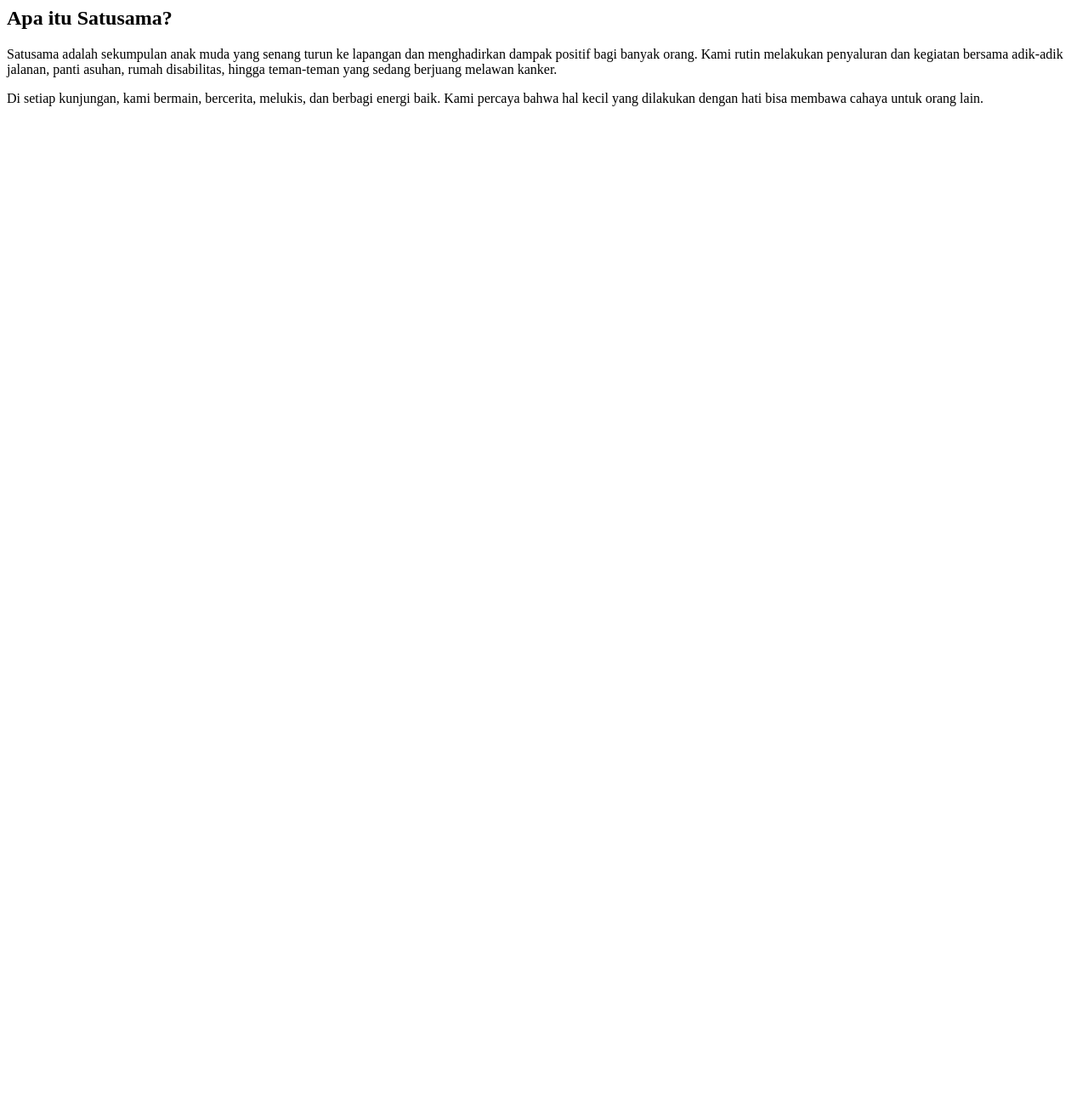
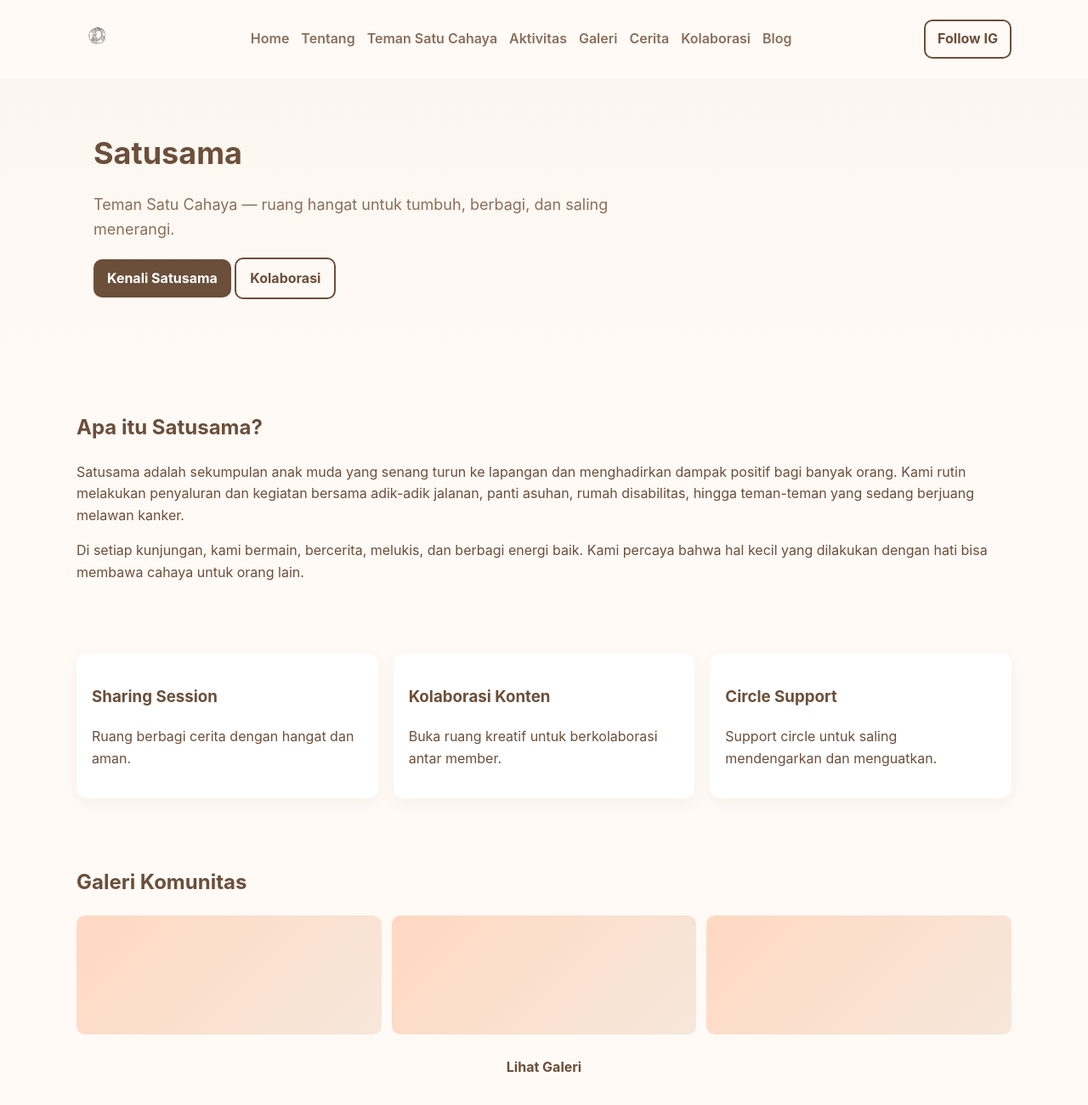
Before and after one commit to dengansatusama/satusama, a plain HTML site: page index.html in a window 1280 px wide. Shown: the top 1300 px of the page at 85% size. Before the commit the page ends 800 px from the top, so only its background shows below. Drawn offline with Linux system fonts and the light colour scheme.

Commit message:
Update index.html

```diff
--- a/index.html
+++ b/index.html
@@ -1,3 +1,44 @@
+<!DOCTYPE html>
+<html lang="id">
+<head>
+  <meta charset="utf-8" />
+  <meta name="viewport" content="width=device-width,initial-scale=1" />
+  <title>Satusama — Teman Satu Cahaya</title>
+  <link rel="icon" type="image/png" href="assets/favicon.png" />
+  <link rel="stylesheet" href="styles.css" />
+</head>
+<body>
+  <header class="site-header">
+    <div class="container header-inner">
+      <div class="logo">
+        <img src="assets/satusama_logo.png" alt="Satusama Logo" />
+      </div>
+      <nav class="nav">
+        <a href="/">Home</a>
+        <a href="/about.html">Tentang</a>
+        <a href="/philosophy.html">Teman Satu Cahaya</a>
+        <a href="/events.html">Aktivitas</a>
+        <a href="/gallery.html">Galeri</a>
+        <a href="/stories.html">Cerita</a>
+        <a href="/collab.html">Kolaborasi</a>
+        <a href="/blog.html">Blog</a>
+      </nav>
+      <a class="cta" href="https://instagram.com" target="_blank" rel="noopener">Follow IG</a>
+    </div>
+  </header>
+
+  <main>
+    <section class="hero">
+      <div class="container">
+        <h1>Satusama</h1>
+        <p class="lead">Teman Satu Cahaya — ruang hangat untuk tumbuh, berbagi, dan saling menerangi.</p>
+        <p class="buttons">
+          <a class="btn primary" href="/about.html">Kenali Satusama</a>
+          <a class="btn outline" href="/collab.html">Kolaborasi</a>
+        </p>
+      </div>
+    </section>
+
 <section class="intro container">
   <h2>Apa itu Satusama?</h2>
 
@@ -13,3 +54,45 @@
     Kami percaya bahwa hal kecil yang dilakukan dengan hati bisa membawa cahaya untuk orang lain.
   </p>
 </section>
+
+    <section class="highlights container">
+      <div class="card">
+        <h3>Sharing Session</h3>
+        <p>Ruang berbagi cerita dengan hangat dan aman.</p>
+      </div>
+      <div class="card">
+        <h3>Kolaborasi Konten</h3>
+        <p>Buka ruang kreatif untuk berkolaborasi antar member.</p>
+      </div>
+      <div class="card">
+        <h3>Circle Support</h3>
+        <p>Support circle untuk saling mendengarkan dan menguatkan.</p>
+      </div>
+    </section>
+
+    <section class="container gallery-preview">
+      <h2>Galeri Komunitas</h2>
+      <div class="grid">
+        <div class="photo placeholder"></div>
+        <div class="photo placeholder"></div>
+        <div class="photo placeholder"></div>
+      </div>
+      <p class="center"><a class="btn" href="/gallery.html">Lihat Galeri</a></p>
+    </section>
+
+    <section class="container join">
+      <h2>Mau Bergabung atau Kolaborasi?</h2>
+      <p>Kami selalu terbuka untuk teman-teman yang ingin ikut menyalakan cahaya bersama. Hubungi kami lewat Instagram atau isi formulir kolaborasi.</p>
+      <p><a class="btn primary" href="/collab.html">Ajukan Kolaborasi</a></p>
+    </section>
+  </main>
+
+  <footer class="site-footer">
+    <div class="container">
+      <p>✨ Satusama — Teman Satu Cahaya</p>
+      <p><a href="https://instagram.com" target="_blank" rel="noopener">@satusama</a> • <a href="/contact.html">Kontak</a></p>
+      <p class="muted">Designed with warmth ♥</p>
+    </div>
+  </footer>
+</body>
+</html>
```
